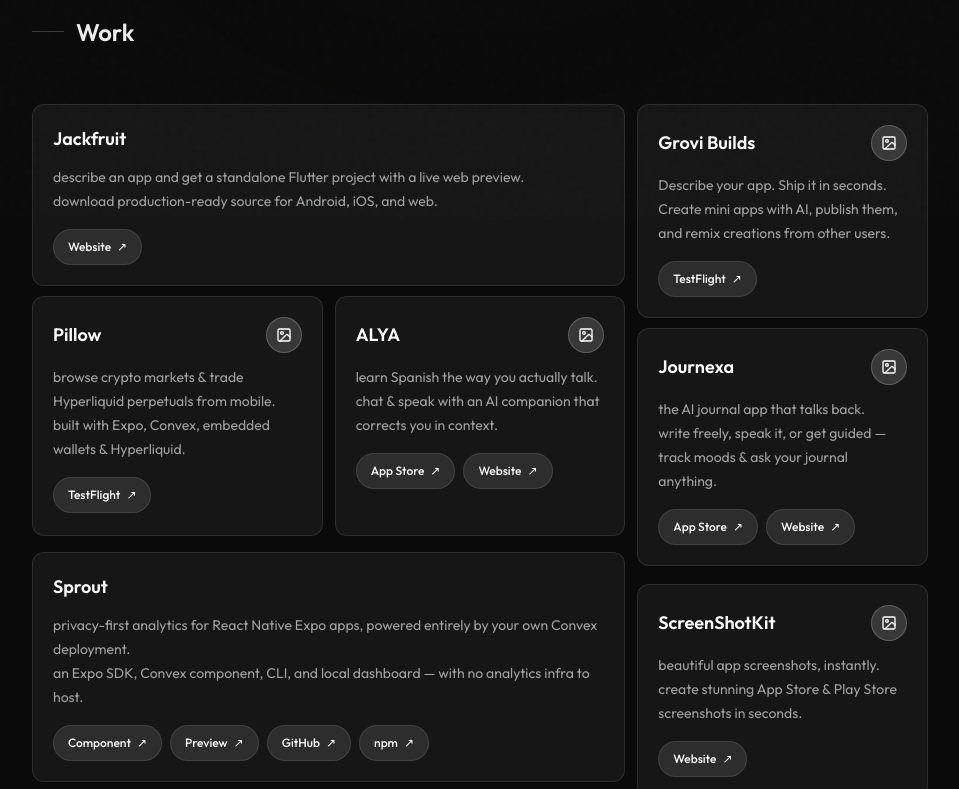
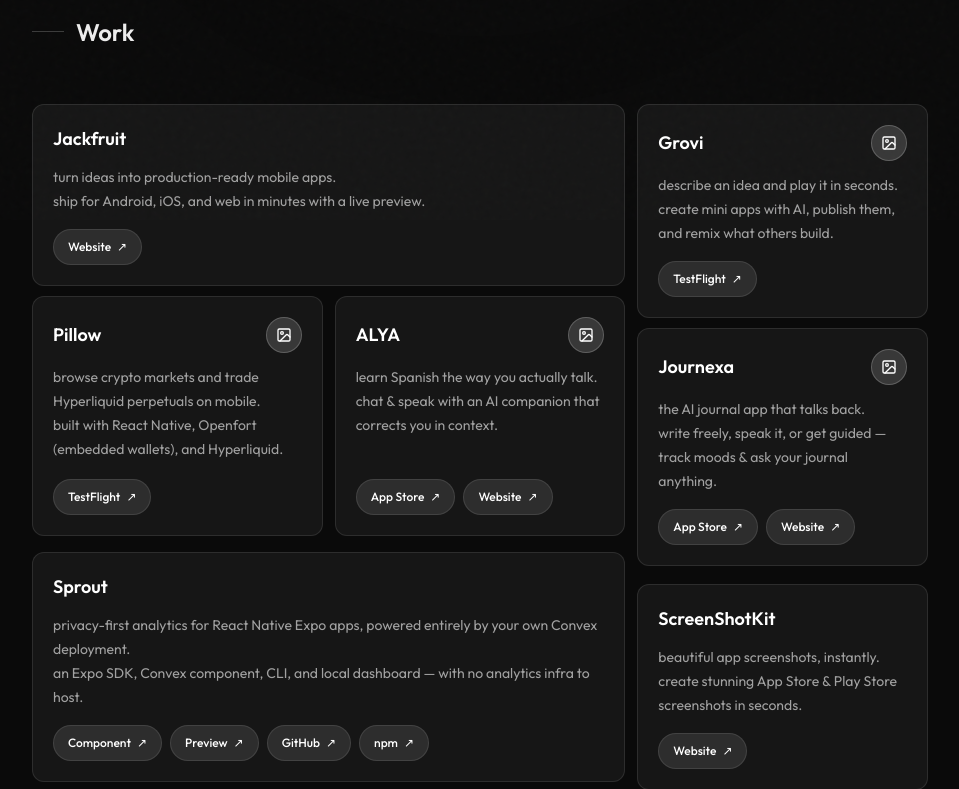
Before and after one commit to ambjn/portfolio-ambjn, an Astro site: page / in a window 1280 px wide. Shown: the part 580-1369 px from the top of the page, without its empty margins (160-1119 px from the left). Built offline with nearby package versions, Linux system fonts and the light colour scheme; Astro itself is replaced by a stand-in of ours.

Commit message:
refactor: update project content, adjust UI layout, and remove unused media assets

```diff
--- a/src/components/Projects.astro
+++ b/src/components/Projects.astro
@@ -33,7 +33,7 @@ const desktopCardLayouts = [
   "lg:col-span-2",
 ];
 
-const priority = new Map(["Jackfruit", "Grovi Builds", "Pillow"].map((title, index) => [title, index]));
+const priority = new Map(["Jackfruit", "Grovi", "Pillow"].map((title, index) => [title, index]));
 const orderedProjects = projects
   .map((project, sourceIndex) => ({
     ...project,
@@ -70,15 +70,15 @@ const orderedProjects = projects
             </button>
           )}
         </div>
-        <p class="mt-3 whitespace-pre-line text-sm leading-6 text-neutral-400">{project.description}</p>
+        <p class="mt-3 flex-1 whitespace-pre-line text-sm leading-6 text-neutral-400">{project.description}</p>
         {project.links.length > 0 && (
-          <div class="mt-4 flex flex-wrap gap-2">
+          <div class="mt-4 flex flex-wrap items-center gap-2">
             {project.links.map(([key, href]) => (
               <a
                 href={href}
                 target="_blank"
                 rel="noopener noreferrer"
-                class="inline-flex min-h-11 items-center gap-1.5 rounded-full border border-white/10 bg-white/10 px-3.5 py-1.5 text-xs font-medium text-white transition-colors hover:border-white/20 hover:bg-white/20 focus-visible:outline-2 focus-visible:outline-offset-2 focus-visible:outline-white sm:min-h-9"
+                class="inline-flex min-h-11 items-center gap-1.5 whitespace-nowrap rounded-full border border-white/10 bg-white/10 px-3.5 py-1.5 text-xs font-medium text-white transition-colors hover:border-white/20 hover:bg-white/20 focus-visible:outline-2 focus-visible:outline-offset-2 focus-visible:outline-white sm:min-h-9"
               >
                 {linkLabels[key]}
                 <span aria-hidden="true">↗</span>
--- a/src/data/content.ts
+++ b/src/data/content.ts
@@ -57,8 +57,8 @@ export const projects: Project[] = [
     ],
   },
   {
-    title: "Grovi Builds",
-    description: "Describe your app. Ship it in seconds.\nCreate mini apps with AI, publish them, and remix creations from other users.",
+    title: "Grovi",
+    description: "describe an idea and play it in seconds.\ncreate mini apps with AI, publish them, and remix what others build.",
     links: {
       testflight: "https://testflight.apple.com/join/d7ZHMurt",
     },
@@ -71,7 +71,7 @@ export const projects: Project[] = [
   },
   {
     title: "Jackfruit",
-    description: "describe an app and get a standalone Flutter project with a live web preview.\ndownload production-ready source for Android, iOS, and web.",
+    description: "turn ideas into production-ready mobile apps.\nship for Android, iOS, and web in minutes with a live preview.",
     links: {
       website: "https://jackfruit.diy/",
     },
@@ -92,7 +92,6 @@ export const projects: Project[] = [
     links: {
       website: "https://www.screenshotkit.xyz/",
     },
-    images: ["/projects/screenshotkit/1.png"],
   },
   {
     title: "Elio Wallet",
@@ -105,6 +104,7 @@ export const projects: Project[] = [
       "/projects/elio-wallet/1.PNG",
       "/projects/elio-wallet/2.PNG",
       "/projects/elio-wallet/3.PNG",
+      "/projects/elio-wallet/ratings.png",
     ],
   },
   {
@@ -121,7 +121,7 @@ export const projects: Project[] = [
   },
   {
     title: "Pillow",
-    description: "browse crypto markets & trade Hyperliquid perpetuals from mobile.\nbuilt with Expo, Convex, embedded wallets & Hyperliquid.",
+    description: "browse crypto markets and trade Hyperliquid perpetuals on mobile.\nbuilt with React Native, Openfort (embedded wallets), and Hyperliquid.",
     links: {
       testflight: "https://testflight.apple.com/join/GnqSmBgb",
     },
```
Also changed, not shown: public/projects/elio-wallet/ratings.png (added), public/projects/screenshotkit/1.png (deleted).
